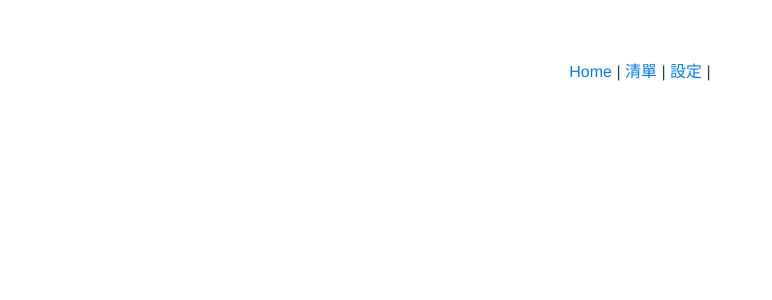
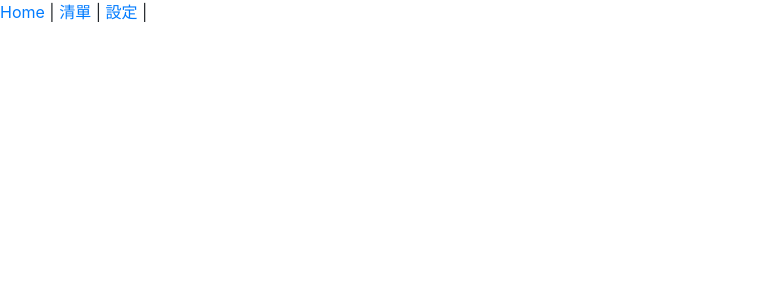
Before and after one commit to BI-TENG/tomato-clock, a Vue app: page / in a window 1280 px wide. Shown: the top 300 px of the page, without its empty margins (0-772 px from the left). Built offline with nearby package versions, Linux system fonts and the light colour scheme.

Commit message:
刪除內建樣式

```diff
--- a/src/App.vue
+++ b/src/App.vue
@@ -8,13 +8,3 @@
     <router-view/>
   </div>
 </template>
-
-<style lang="stylus">
-#app
-  font-family Avenir, Helvetica, Arial, sans-serif
-  -webkit-font-smoothing antialiased
-  -moz-osx-font-smoothing grayscale
-  text-align center
-  color #2c3e50
-  margin-top 60px
-</style>
```
